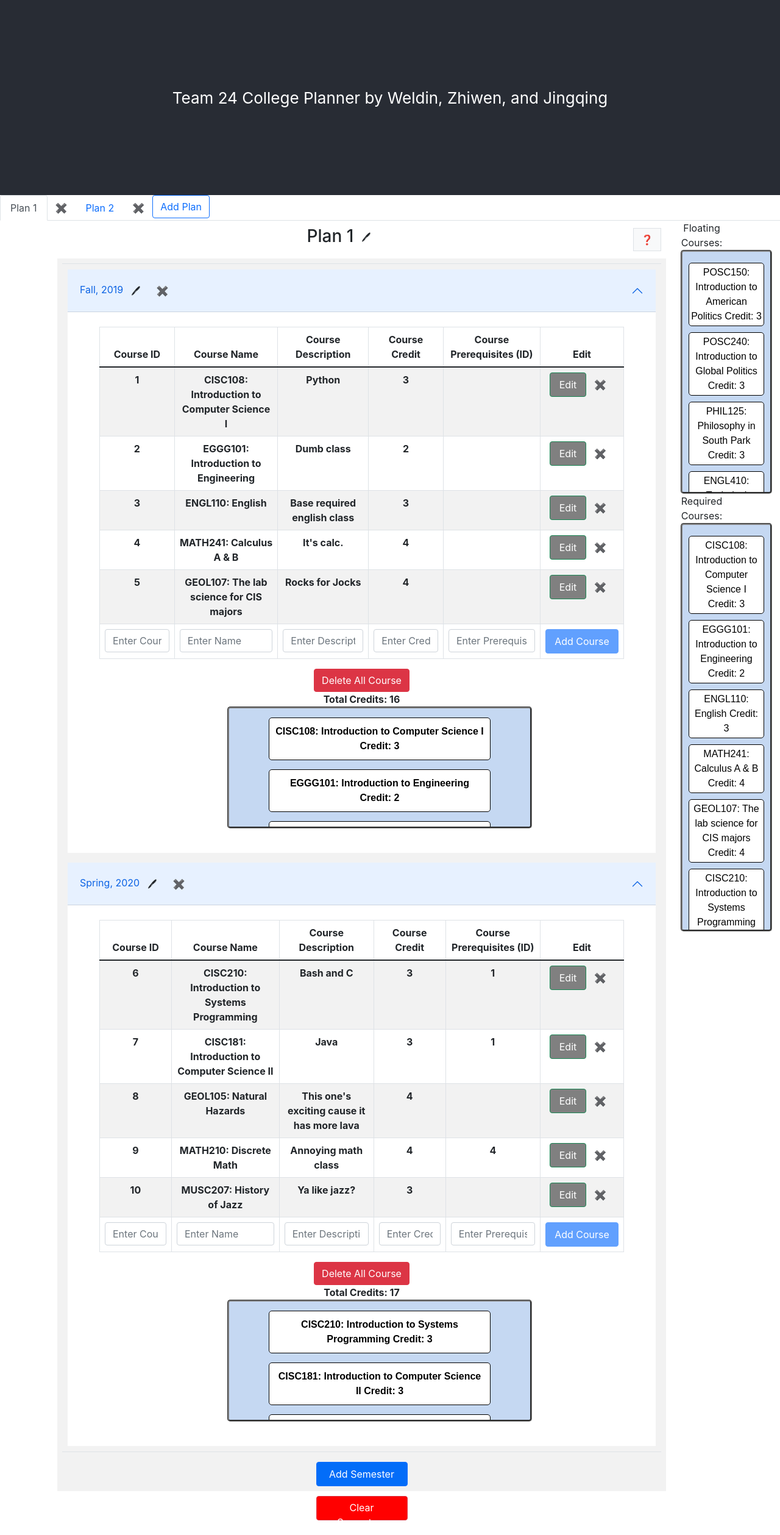
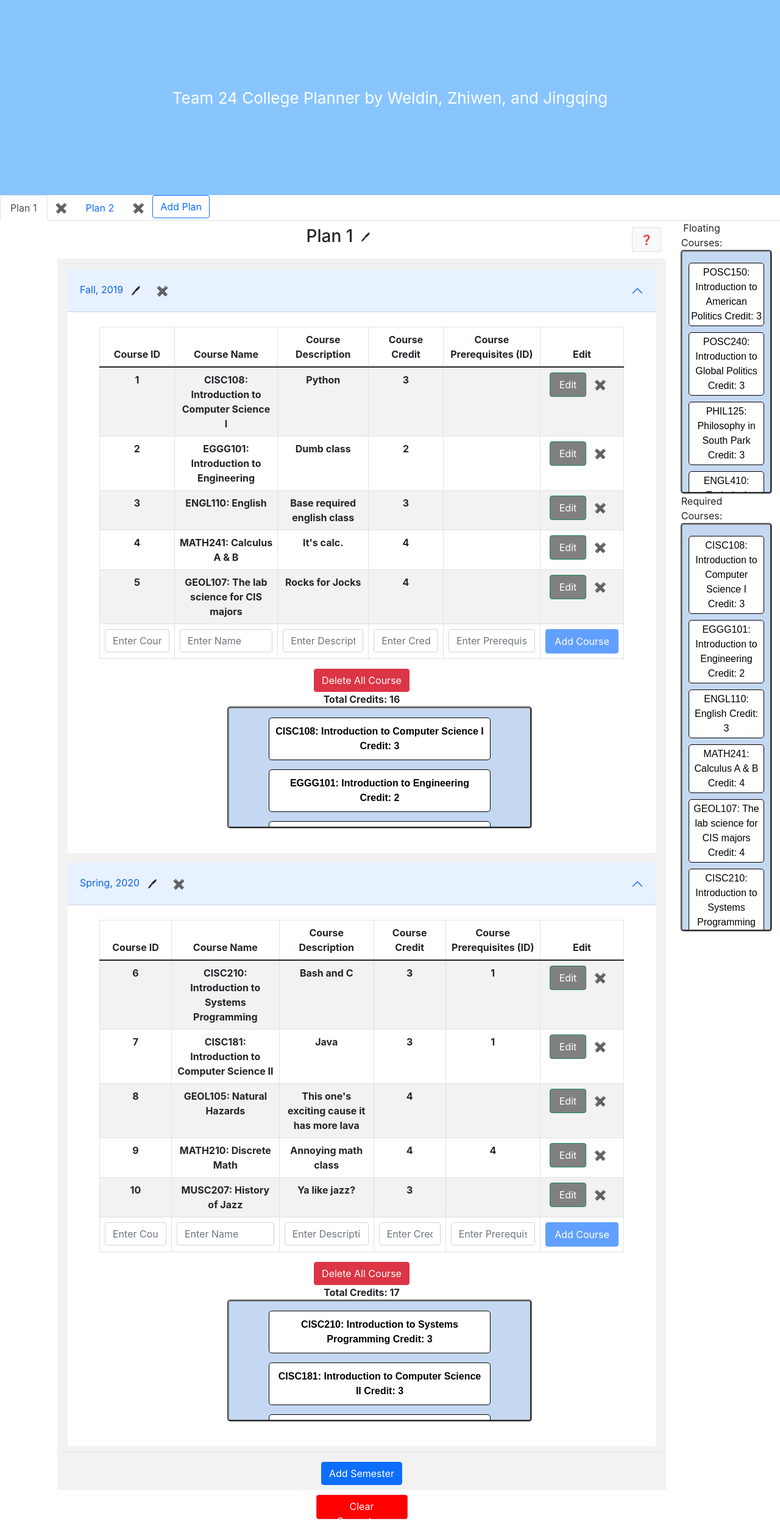
Before and after one commit to UD-CISC275-S22/cis-scheduler-team24, a React (Create React App) app: page / in a window 1280 px wide. Shown: the whole page at 61% size. Built offline with nearby package versions, Linux system fonts and the light colour scheme.

Commit message:
update style of Carouse

```diff
--- a/src/App.css
+++ b/src/App.css
@@ -15,7 +15,7 @@
 
 .App-header {
     width: 100%;
-    background-color: #282c34;
+    background-color: rgba(0, 132, 255, 0.466);
     min-height: 40vh;
     display: flex;
     flex-direction: column;
@@ -54,16 +54,6 @@
     height: 40px;
     width: 150px;
     background-color: rgb(255, 0, 0);
-}
-
-.button-style-4 {
-    border: none;
-}
-
-.button-style-5 {
-    height: 40px;
-    width: 150px;
-    background-color: rgb(3, 109, 248);
 }
 
 .coursesbox {
```
